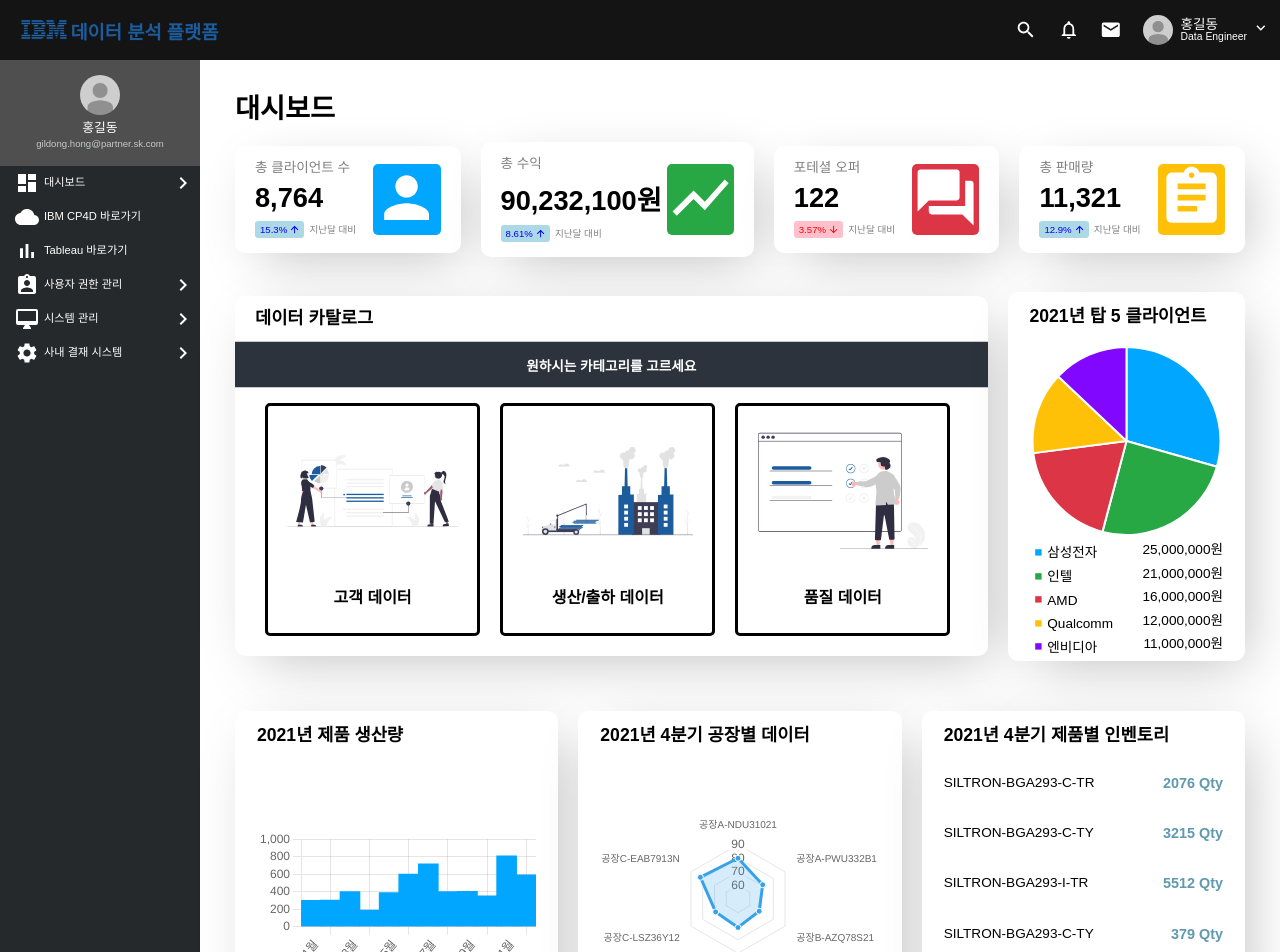
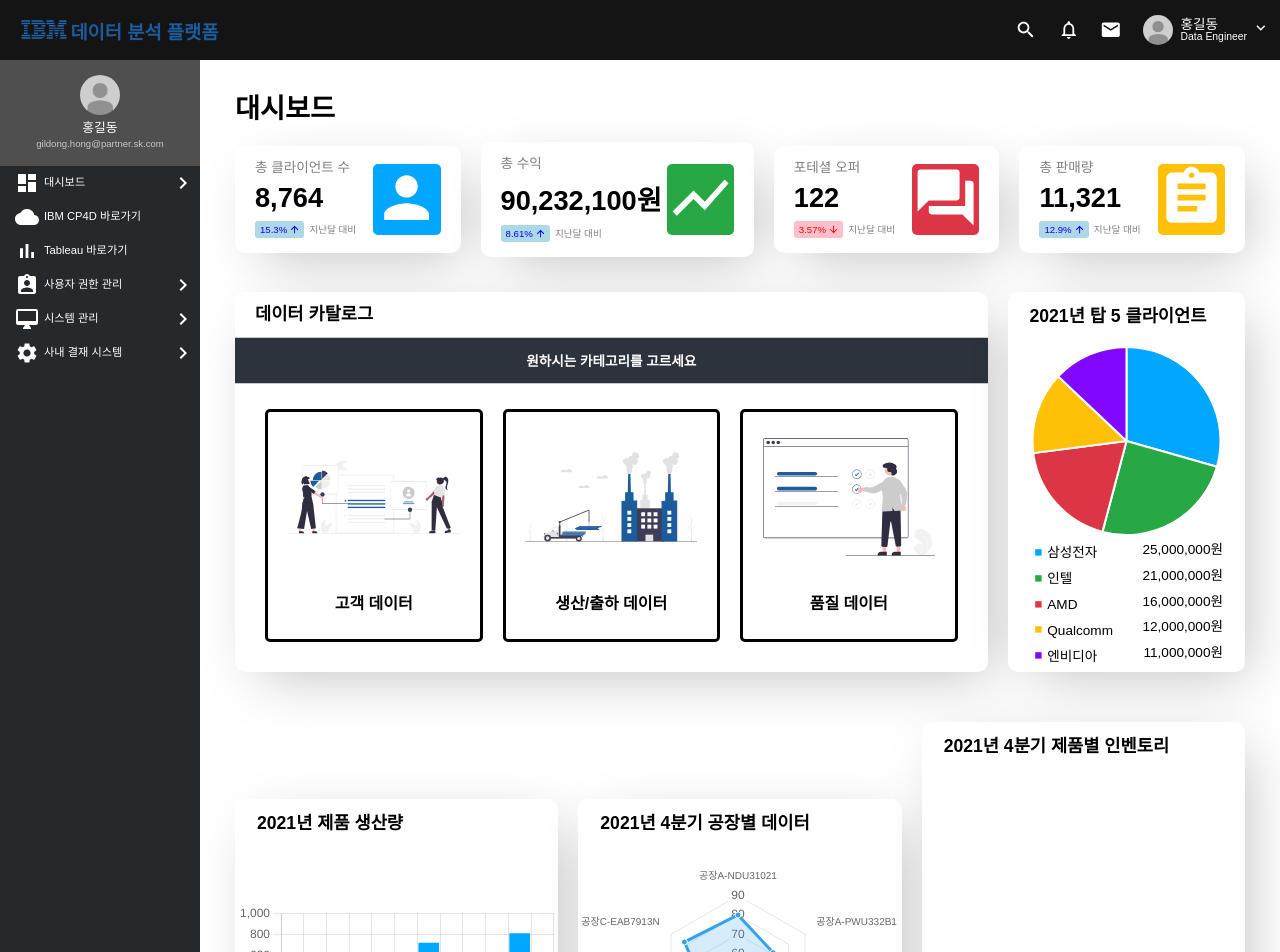
Before and after one commit to Simbamon/GCC_Demo_Portal, a React (Create React App) app: page /#/dashboard in a window 1280 px wide. Shown: the top 952 px of the page. Built offline with nearby package versions, Linux system fonts and the light colour scheme; grey boxes are pictures that could not be loaded.

Commit message:
small flex fix

```diff
--- a/package.json
+++ b/package.json
@@ -2,7 +2,7 @@
   "name": "gcc_portal_frontend",
   "version": "0.1.0",
   "private": true,
-  "proxy": "http://localhost:5001",
+  "proxy": "http://localhost:5000",
   "dependencies": {
     "@emotion/react": "^11.6.0",
     "@emotion/styled": "^11.6.0",
--- a/public/index.html
+++ b/public/index.html
@@ -8,7 +8,7 @@
       name="description"
       content="Web site created using create-react-app"
     />
-    <title>React App</title>
+    <title>IBM CPD Portal</title>
   </head>
   <body>
     <noscript>You need to enable JavaScript to run this app.</noscript>
--- a/src/Components/Dashboard/Dashboard.js
+++ b/src/Components/Dashboard/Dashboard.js
@@ -139,19 +139,19 @@
                             <tbody>
                                 <td>
                                     <CatalogWrapper>
-                                        <Link to="catalog" style={{ textDecoration: "none", width: "calc(33%)" }}>
+                                        <Link to="catalog" style={{ textDecoration: "none", flex: "1"}}>
                                             <CatalogItem>
                                                 <CatalogPicture src={require('../../images/customer.svg').default} alt='factory'/>
                                                 <CatalogName>고객 데이터</CatalogName>
                                             </CatalogItem>
                                         </Link>
-                                        <Link to="catalog" style={{ textDecoration: "none", width: "calc(33%)" }}>
+                                        <Link to="catalog" style={{ textDecoration: "none", flex: "1" }}>
                                             <CatalogItem>
                                                 <CatalogPicture src={require('../../images/factory.svg').default} alt='factory'/>
                                                 <CatalogName>생산/출하 데이터</CatalogName>
                                             </CatalogItem>
                                         </Link>
-                                        <Link to="catalog" style={{ textDecoration: "none", width: "calc(33%)" }}>
+                                        <Link to="catalog" style={{ textDecoration: "none", flex: "1" }}>
                                             <CatalogItem>
                                                 <CatalogPicture src={require('../../images/analysis.svg').default} alt='factory'/>
                                                 <CatalogName>품질 데이터</CatalogName>
--- a/src/Components/Dashboard/Dashboard_element.js
+++ b/src/Components/Dashboard/Dashboard_element.js
@@ -59,6 +59,7 @@
     text-align: left;
     font-size: 0.85rem;
     height: 100%;
+    min-height: 380px;
     width: 100%;
     display: table;
     margin-top: 15px;
@@ -112,11 +113,13 @@
 
 export const CatalogWrapper = styled.div`
     display: flex;
+    flex-wrap: wrap;
     margin-bottom :5px;
 `
 
 export const CatalogItem = styled.div`
     border: solid black;
+    flex: 1;
     border-radius: 5px;
     padding: 10px;
     margin: 10px;
@@ -202,6 +205,7 @@
     text-align: left;
     font-size: 0.85rem;
     height: 100%;
+    min-height: 380px;
     width: 100%;
     display: table;
     table-layout: fixed;
@@ -263,9 +267,10 @@
         padding: 5px 0 5px 20px;
         line-height: 45px;
     }
-    th {
+    thead {
         padding: 5px 20px;
         height: 210px;
+
     }
     td  {
         display: flex;
```
